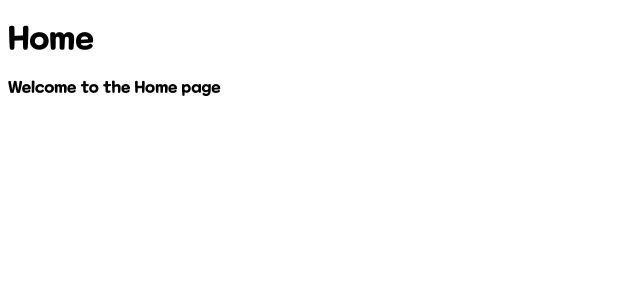
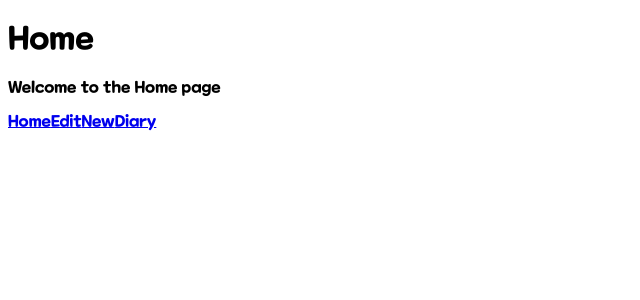
Before and after one commit to h970920/react_diary, a React (Create React App) app: page / in a window 1280 px wide. Shown: the top 300 px of the page, without its empty margins (0-640 px from the left). Built offline with nearby package versions, Linux system fonts and the light colour scheme.

Commit message:
링크 테스트완료

```diff
--- a/src/App.js
+++ b/src/App.js
@@ -1,4 +1,4 @@
-import { Routes, Route } from "react-router-dom";
+import { Routes, Route, Link } from "react-router-dom";
 
 import "./App.css";
 import "./util.js";
@@ -15,6 +15,12 @@ function App() {
         <Route path="/new" element={<New />} />
         <Route path="/diary" element={<Diary />} />
       </Routes>
+      <div>
+        <Link to="/">Home</Link>
+        <Link to="/edit">Edit</Link>
+        <Link to="/new">New</Link>
+        <Link to="/diary">Diary</Link>
+      </div>
     </div>
   );
 }
```
